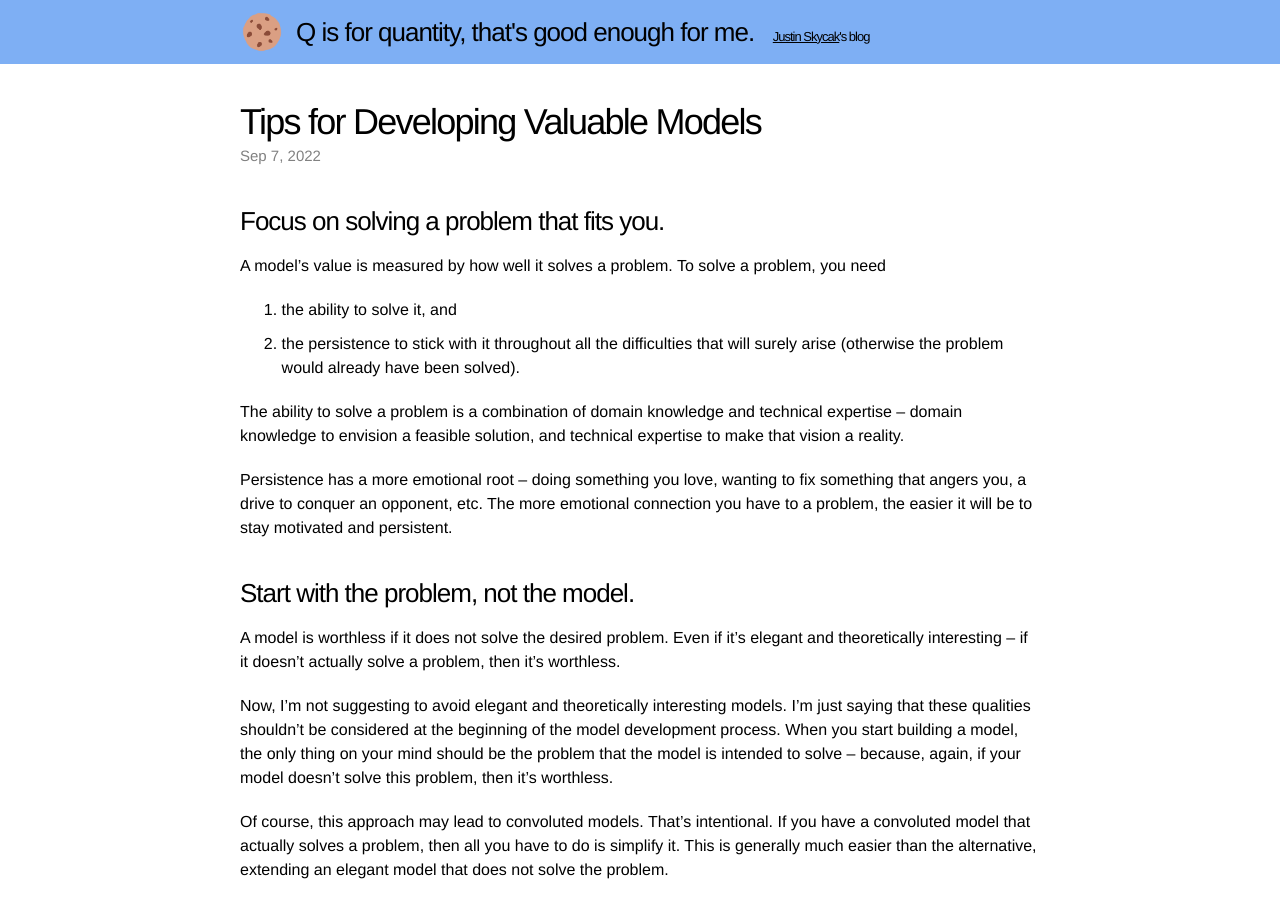
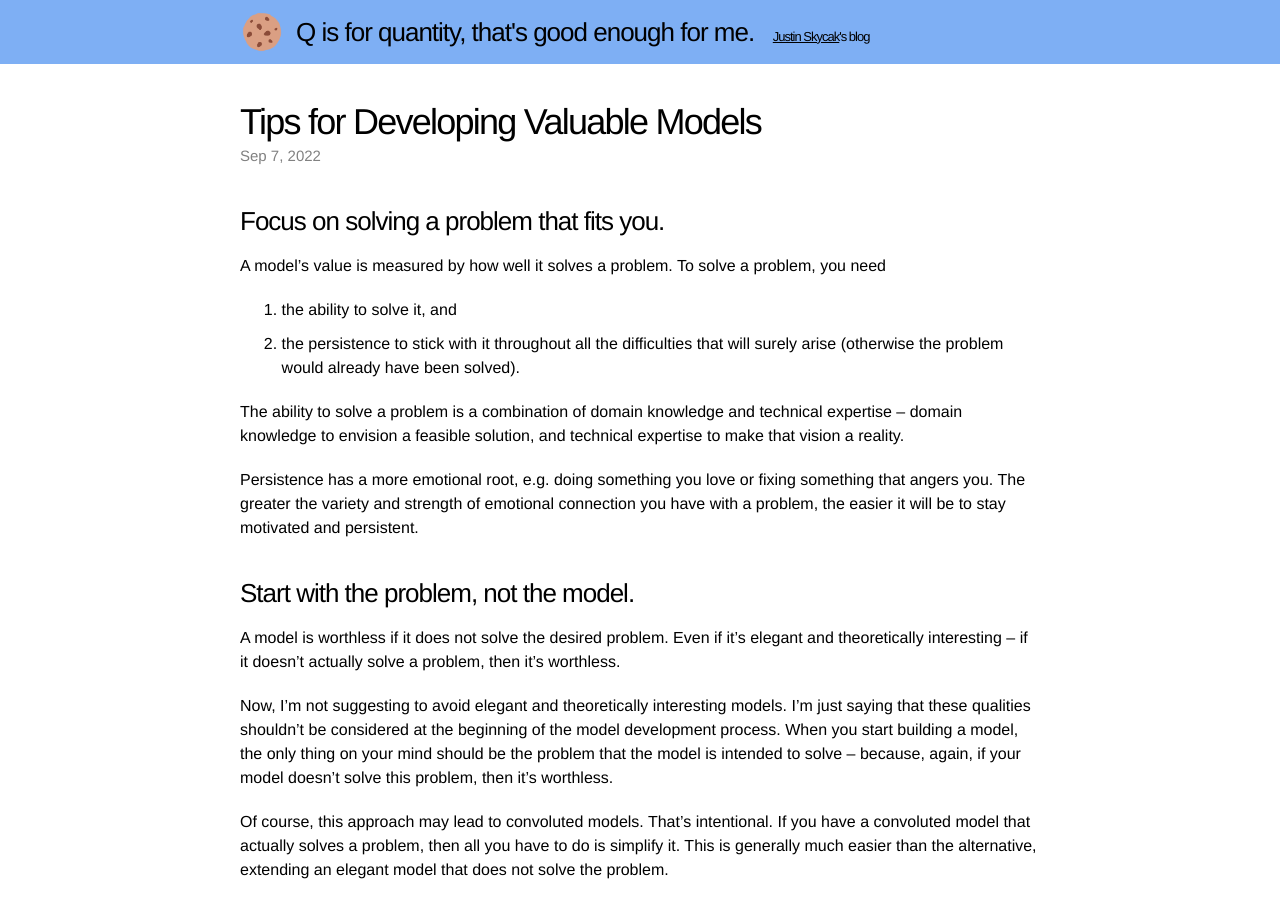
Before and after one commit to quantmonster/quantmonster.github.io, a Jekyll site: the page built from _posts/2022-09-07-modeling-tips.md, in a window 1280 px wide and 900 px high. Built offline with Jekyll 4.4.1, drawn with Linux system fonts in a browser that asks for light colours.

Commit message:
Update 2022-09-07-modeling-tips.md

```diff
--- a/_posts/2022-09-07-modeling-tips.md
+++ b/_posts/2022-09-07-modeling-tips.md
@@ -15,7 +15,7 @@ A model's value is measured by how well it solves a problem. To solve a problem,
 
 The ability to solve a problem is a combination of domain knowledge and technical expertise -- domain knowledge to envision a feasible solution, and technical expertise to make that vision a reality.
 
-Persistence has a more emotional root -- doing something you love, wanting to fix something that angers you, a drive to conquer an opponent, etc. The more emotional connection you have to a problem, the easier it will be to stay motivated and persistent.
+Persistence has a more emotional root, e.g. doing something you love or fixing something that angers you. The greater the variety and strength of emotional connection you have with a problem, the easier it will be to stay motivated and persistent.
 
 
 <h3>Start with the problem, not the model.</h3>
```
